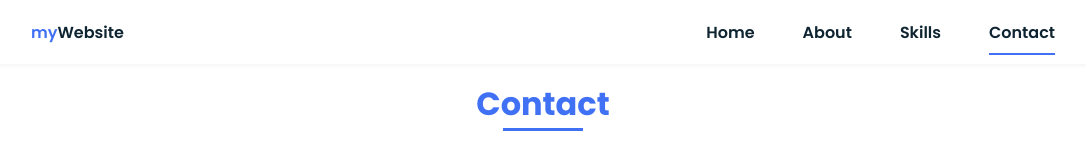
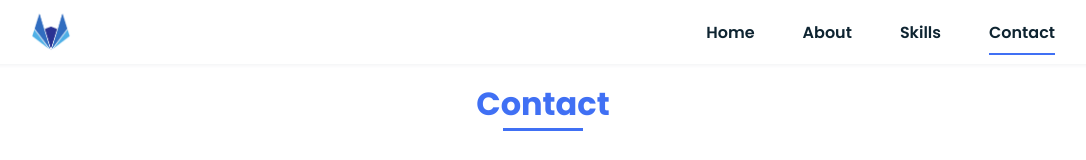
Before and after one commit to alenachankunju/myWebsite.github, a plain HTML site: page contact.html in a window 1280 px wide. Shown: the top 160 px of the page, without its empty margins (97-1183 px from the left). Drawn offline with nearby package versions, Linux system fonts and the light colour scheme.

Commit message:
Add logo

```diff
--- a/contact.html
+++ b/contact.html
@@ -21,7 +21,9 @@
     <header class="l-header">
         <nav class="nav bd-grid">
             <div>
-                <a href="index.html" class="nav__logo"><span class="home__title-color">my</span>Website</a>
+                <a href="index.html"><img src="assets/img/logooo.png" width="40px" height="40px" alt=""></a>
+
+                <!-- <a href="index.html" class="nav__logo"><span class="home__title-color">my</span>Website</a> -->
             </div>
 
             <div class="nav__menu" id="nav-menu">
```
Also changed, not shown: about.html (+2 -1 lines), index.html (+2 -2 lines), skills.html (+2 -1 lines), assets/img/logooo.png (added).
